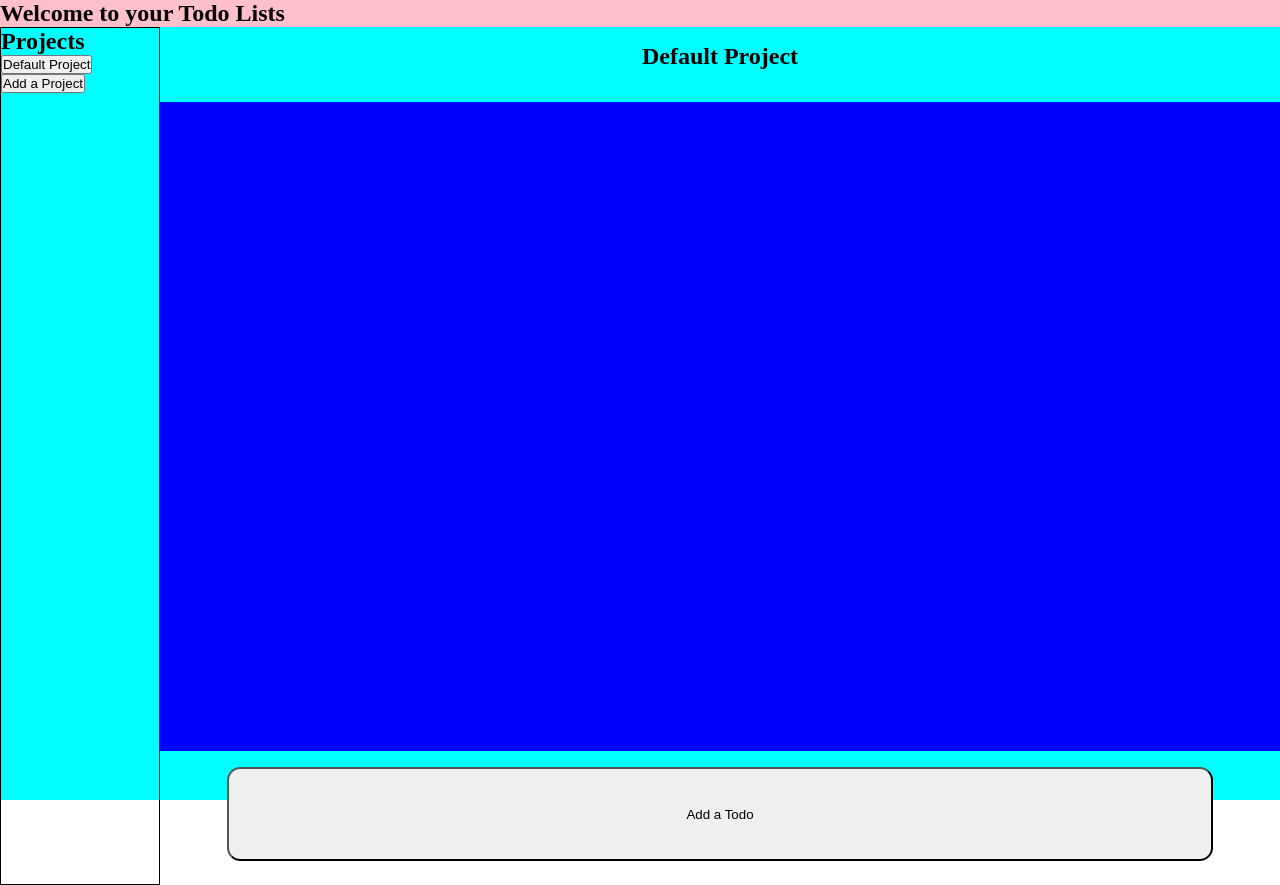
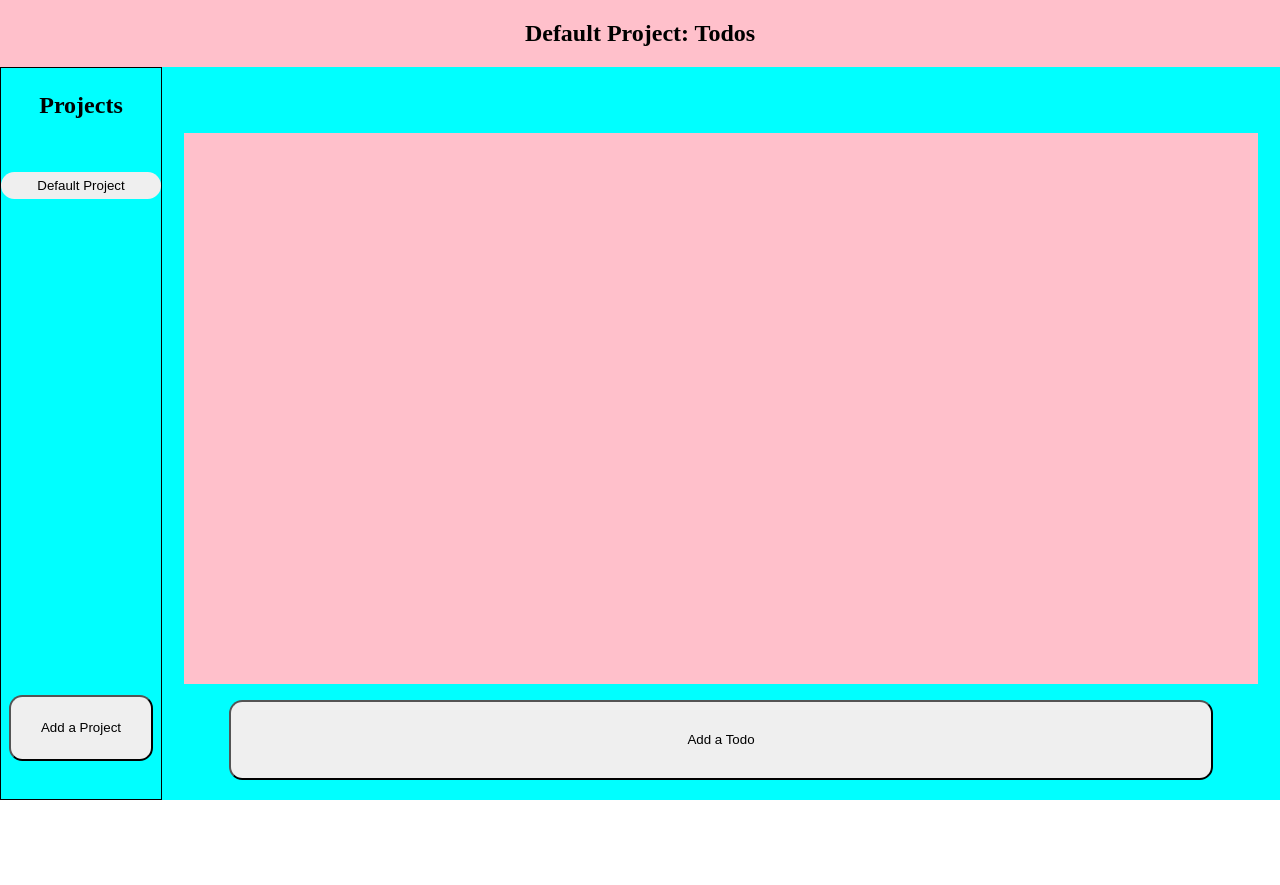
Before and after one commit to Blake-Peterson/todo-list, a website built with webpack: page src/template.html in a window 1280 px wide. After the commit the page ends 800 px from the top, so only its background shows below. Built offline with nearby package versions, Linux system fonts and the light colour scheme.

Commit message:
updated centering of todos. changed header to project name

```diff
--- a/src/Project.js
+++ b/src/Project.js
@@ -13,7 +13,11 @@ export class Project{
     }
 
     removeTodo(todo){
-        //TODO:
+        for(let i =0;i<this.todoList.length;i++){
+            if(todo == this.todoList[i]){
+                this.todoList.splice(i,1);
+            }
+        }
     }
 
 }
--- a/src/content.js
+++ b/src/content.js
@@ -9,7 +9,7 @@ import { getCurrentProject } from "./projectList";
 export function createContent(){
     const contentDiv = createDivId("content-container");
 
-    const projHeader = createH2Id("project-title",getCurrentProject().title);
+    const projHeader = createH2Id("project-title","");//getCurrentProject().title);
     contentDiv.appendChild(projHeader);
 
     const todoList = createDivId("project-todo-list");
--- a/src/index.js
+++ b/src/index.js
@@ -13,7 +13,7 @@ function main(){
     const project = getCurrentProject();
     console.log(project);
 
-    const header = createDivH2("header","header-banner","Welcome to your Todo Lists");
+    const header = createDivH2("header","header-banner",`${getCurrentProject().title}: Todos`);
     container.appendChild(header);
 
     const dashboard = createProjectDashboard();
--- a/src/styles/style.css
+++ b/src/styles/style.css
@@ -4,6 +4,8 @@
 }
 
 button {
+  width: 80%;
+  height: 2em;
 }
 
 #container {
@@ -19,29 +21,42 @@ button {
   background-color: pink;
   grid-column: 1/3;
   grid-row: 1/2;
-}
-
-#header-banner {
-  margin: 0 auto;
+  display: flex;
+  align-items: center;
+  justify-content: center;
 }
 
 #your-project-container {
   grid-column: 1/2;
   grid-row: 2/3;
   border: black solid 1px;
+  display: grid;
+  grid-template-rows: 2fr 10fr 2fr;
 }
 
 #dashboard-projects {
+  grid-row: 1/2;
+  margin: 1em auto;
 }
 
 #project-list {
+  grid-row: 2/3;
   margin: 0 auto;
 }
 
 .project-button {
+  grid-row: 3/4;
+  width: 12em;
+  height: 2em;
+  border-radius: 1em;
+  border: none;
 }
 
 #add-project-btn {
+  margin: 0 auto;
+  width: clamp(6em, 16em, 90%);
+  height: 5em;
+  border-radius: 1em;
 }
 
 #content-container {
@@ -57,8 +72,10 @@ button {
 }
 
 #project-todo-list {
-  background-color: blue;
+  background-color: pink;
   grid-row: 2/3;
+  width: 96%;
+  margin: 0 auto;
 }
 
 #add-todo-button {
```
Also changed, not shown: src/modules/dialog.js (+4 -5 lines).
